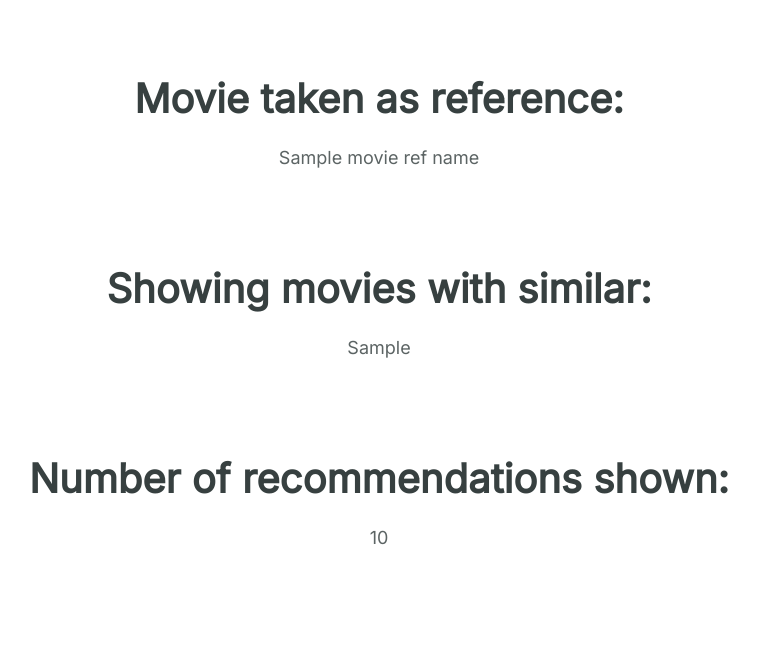
After one commit to alangalavis/tfcomplejidad, a Flask app: template templates/output.html in a window 1280 px wide. The commit adds this page. Shown: the top 669 px of the page, without its empty margins (261-1020 px from the left). Run offline with Flask 3, Linux system fonts and the light colour scheme; the template is opened without the code that fills it: most values are stand-ins (such as "Sample title", 1, 10 or a date in 2020).

Commit message:
Added output page and flask now reads post request

```diff
--- a/app.py
+++ b/app.py
@@ -1,22 +1,28 @@
-from flask import Flask, render_template, url_for
+from flask import Flask, render_template, url_for, request, redirect
 
 
 app = Flask(__name__)
 
-@app.route('/')
+formData = {}
+
+@app.route('/', methods = ['POST', 'GET'])
 def index():
-    return render_template('index.html')
+    if request.method == 'POST':
+        formData['movieReference'] = request.form['movieref']
+        formData['movieSelectedFilter'] = request.form['check']
+        formData['movieRecommendationAmount'] = request.form['recamount']
+        return redirect(url_for('output'))
+    else:
+        return render_template('index.html')
+
+@app.route('/output')
+def output():
+    return render_template('output.html', movieRefName = formData['movieReference'],
+                           movieFilter = formData['movieSelectedFilter'],
+                           movieRecAmount = formData['movieRecommendationAmount'])
+
 
 if __name__ == '__main__':
     app.run(debug=True)
 
 #flask --app app.py --debug run
-
-#En el terminal hacer lo siguiente:
-"""
-pip install pipenv
-pipenv --python 3.8
-pipenv install -r requirements.txt
-pipenv shell
-python app.py
-"""
--- a/static/css/styles.css
+++ b/static/css/styles.css
@@ -54,6 +54,24 @@ button {
   filter: drop-shadow(0 0.3rem 1mm rgb(165, 165, 165));
 }
 
+h1 {
+  font-size: 3.5rem;
+}
+
+
+h2 {
+  font-size: 2.5rem;
+}
+
+p {
+  font-size: 1.125rem;
+  color: var(--text_color_secondary);
+}
+
+/*================================================
+1. What do you want to watch?
+================================================*/
+
 .hero, .filter {
   display: flex;
   align-items: center;
@@ -69,22 +87,6 @@ button {
   padding: 50px 200px;
 }
 
-p {
-  color: var(--text_color_secondary);
-}
-
-/*================================================
-
-1. Header
-
-================================================*/
-
-
-
-/*================================================
-2. What do you want to watch?
-================================================*/
-
 .hero {
   background-color: var(--primary_color);
   flex-wrap: wrap;
@@ -92,14 +94,6 @@ p {
 
 .hero section {
   flex: 1;
-}
-
-.left h1 {
-  font-size: 3.5rem;
-}
-
-.left p {
-  font-size: 1.125rem;
 }
 
 .left, .right {
@@ -113,13 +107,11 @@ p {
   border-radius: 0.7rem;
 }
 
+
 /*================================================
-2.1. Type the name of a movie you like...
+1.1. Type the name of a movie to take as a reference
 ================================================*/
 
-.filter h2 {
-  font-size: 2.5rem;
-}
 .filter section {
   flex: 1;
 }
@@ -137,7 +129,7 @@ p {
 }
 
 /*================================================
-2.2. Recommend movies with similar...
+1.2. Filter movies by
 ================================================*/
 
 .checkbox {
@@ -176,7 +168,7 @@ label {
 }
 
 /*================================================
-2.3. Select the number of recommendations you want
+1.3. Adjust the number of recommendations
 ================================================*/
 
 .amount {
@@ -195,7 +187,7 @@ label {
 }
 
 /*================================================
-2.4. Recommend
+1.4. Submit
 ================================================*/
 
 .center {
@@ -241,7 +233,7 @@ label {
 }
 
 /*================================================
-3. Media queries
+2. Media queries
 ================================================*/
 
 @media screen and (max-width: 1000px) {
--- /dev/null
+++ b/templates/output.html
@@ -0,0 +1,29 @@
+{% extends 'base.html' %}
+{% block head %}
+<title>output</title>
+<link href='https://fonts.googleapis.com/css?family=Inter' rel='stylesheet'>
+{% endblock %}
+
+{% block body %}
+<div class="program">
+    <div class="filter new_section">
+        <section class="center">
+            <h2 class="separated">Movie taken as reference:</h2>
+            <p class="separated lighter">{{movieRefName}}</p>
+        </section>
+    </div>
+
+    <div class="filter new_section">
+        <section class="center">
+            <h2 class="separated">Showing movies with similar:</h2>
+            <p class="separated lighter">{{movieFilter}}</p>
+        </section>
+    </div>
+
+    <div class="filter new_section">
+        <section class="center">
+            <h2 class="separated">Number of recommendations shown:</h2>
+            <p class="separated lighter">{{movieRecAmount}}</p>
+        </section>
+    </div>
+{% endblock %}
```
Also changed, not shown: templates/index.html (+11 -9 lines).
